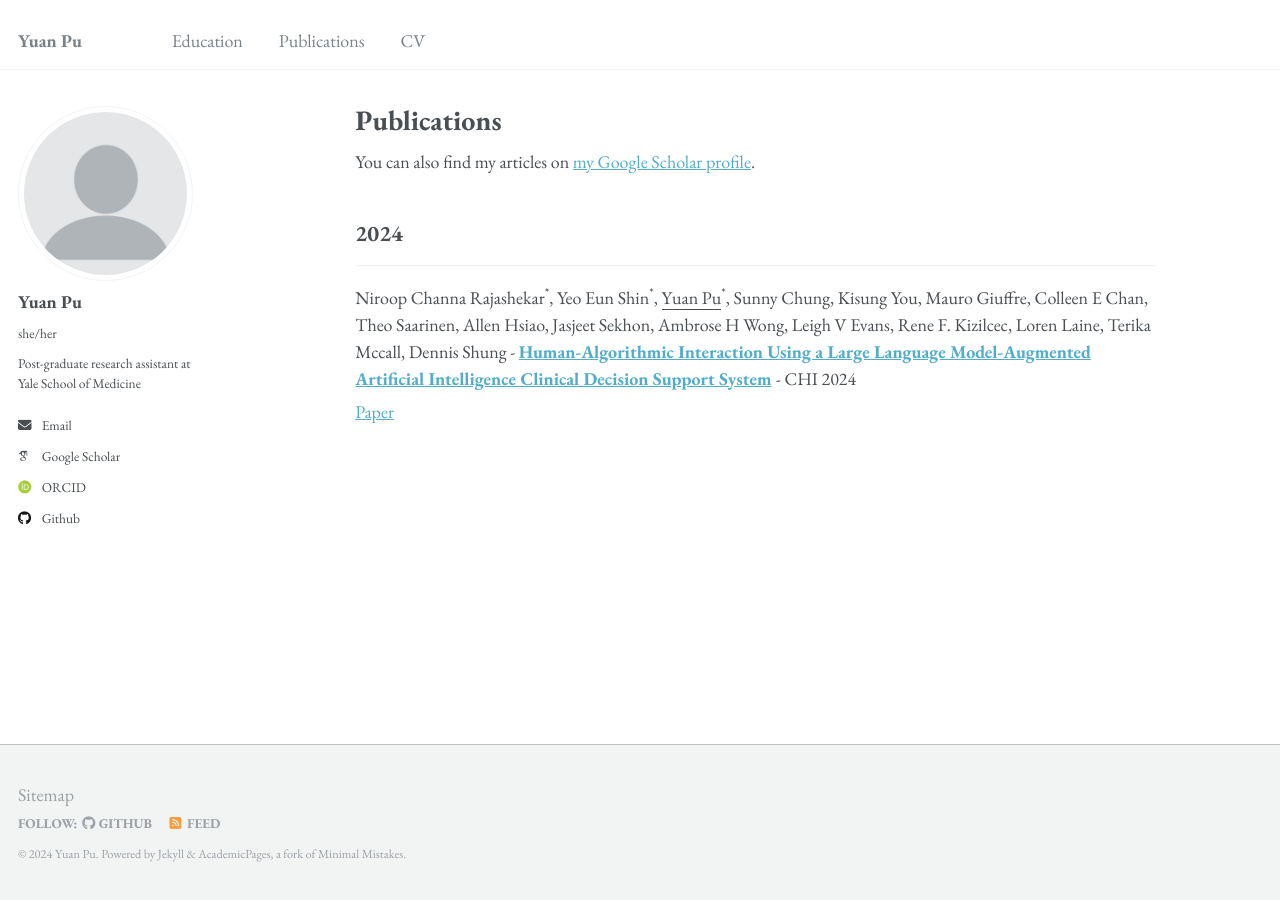
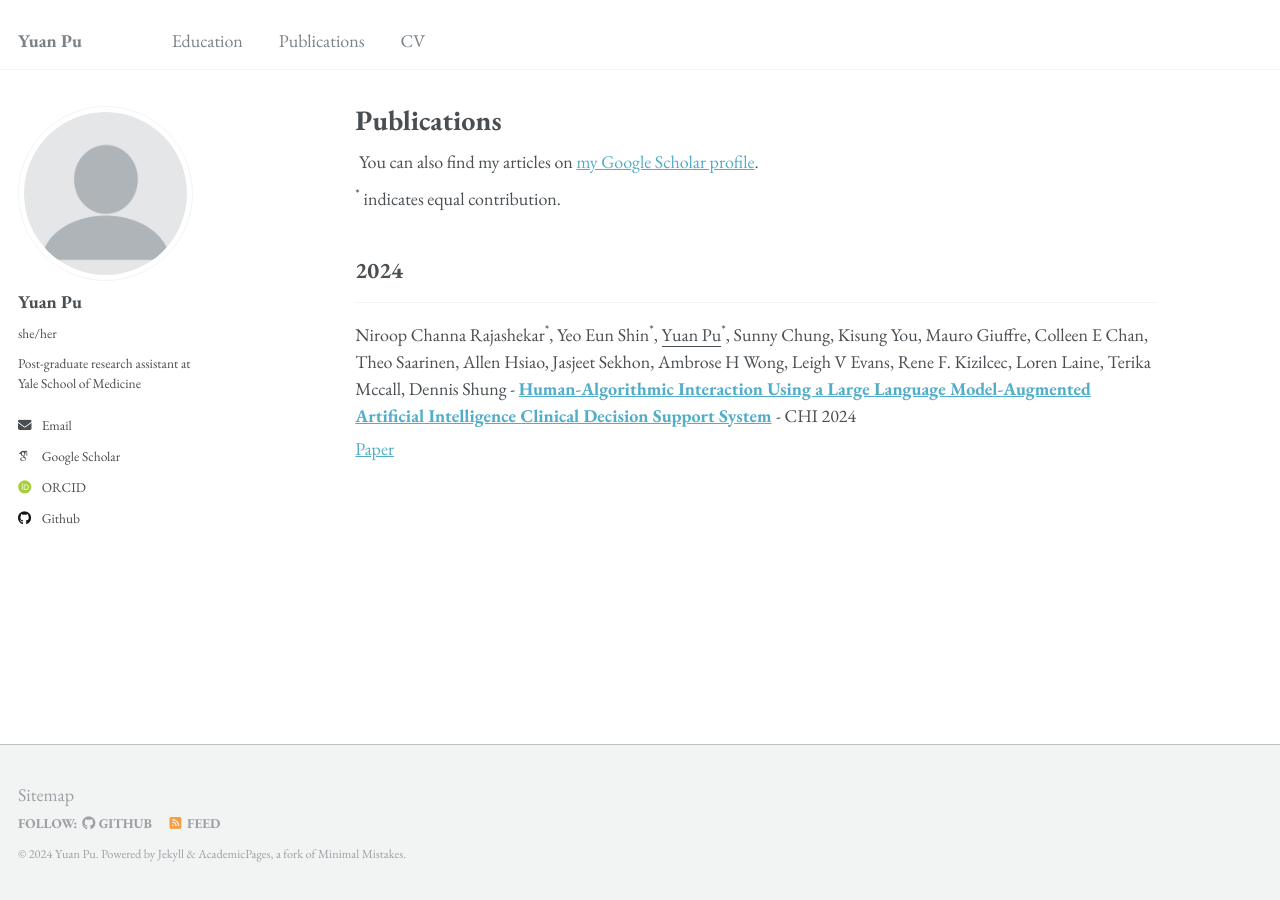
Before and after one commit to yuan-pu/yuan-pu_academicPages, a Jekyll site: the page built from _pages/publications.html, in a window 1280 px wide. Built offline with Jekyll 4.4.1, drawn with Linux system fonts in a browser that asks for light colours; some web fonts are replaced.

Commit message:
Update publications.html

```diff
--- a/_pages/publications.html
+++ b/_pages/publications.html
@@ -6,7 +6,12 @@ author_profile: true
 ---
 
 {% if site.author.googlescholar %}
-  <div class="wordwrap">You can also find my articles on <a href="{{site.author.googlescholar}}">my Google Scholar profile</a>.</div>
+  <div class="wordwrap">
+    You can also find my articles on <a href="{{site.author.googlescholar}}">my Google Scholar profile</a>.
+  </div>
+  <div style="margin-top: 10px;">
+    <sup>*</sup> indicates equal contribution.
+  </div>
 {% endif %}
 
 {% include base_path %}
```
